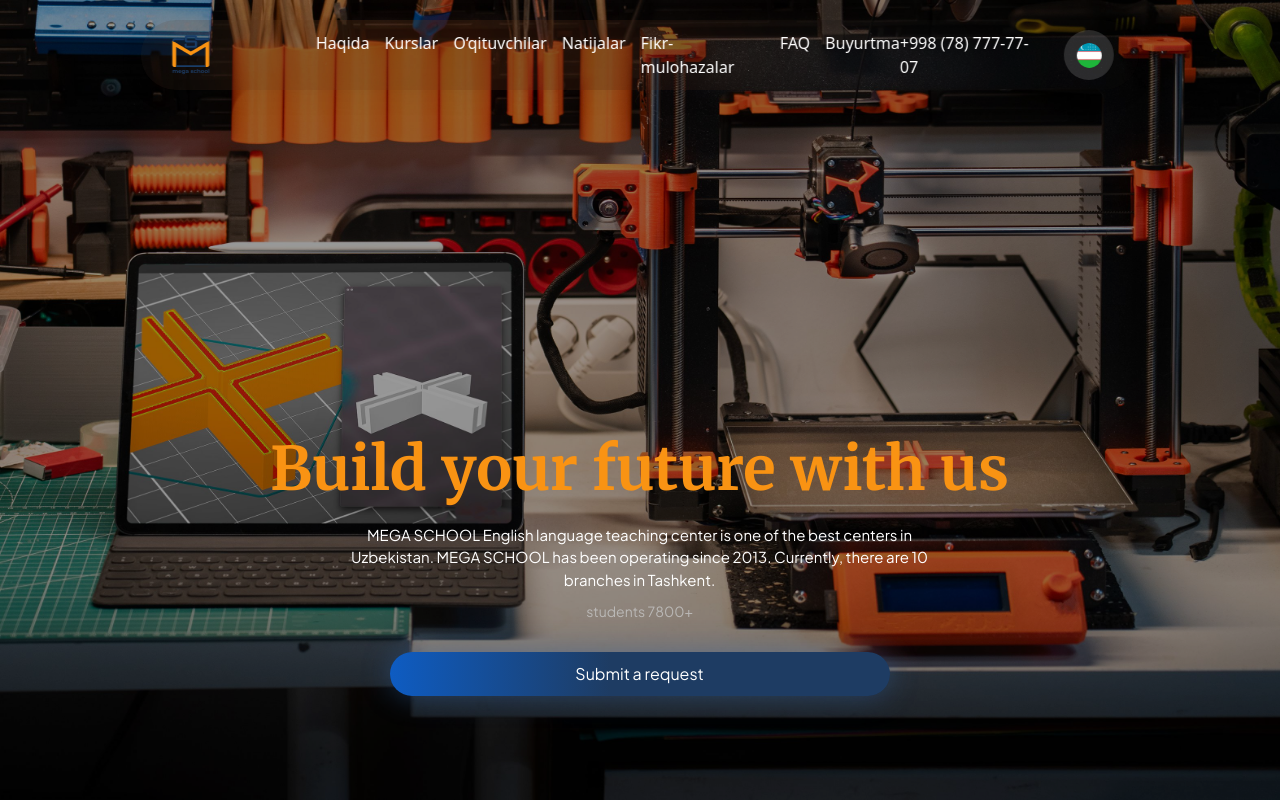
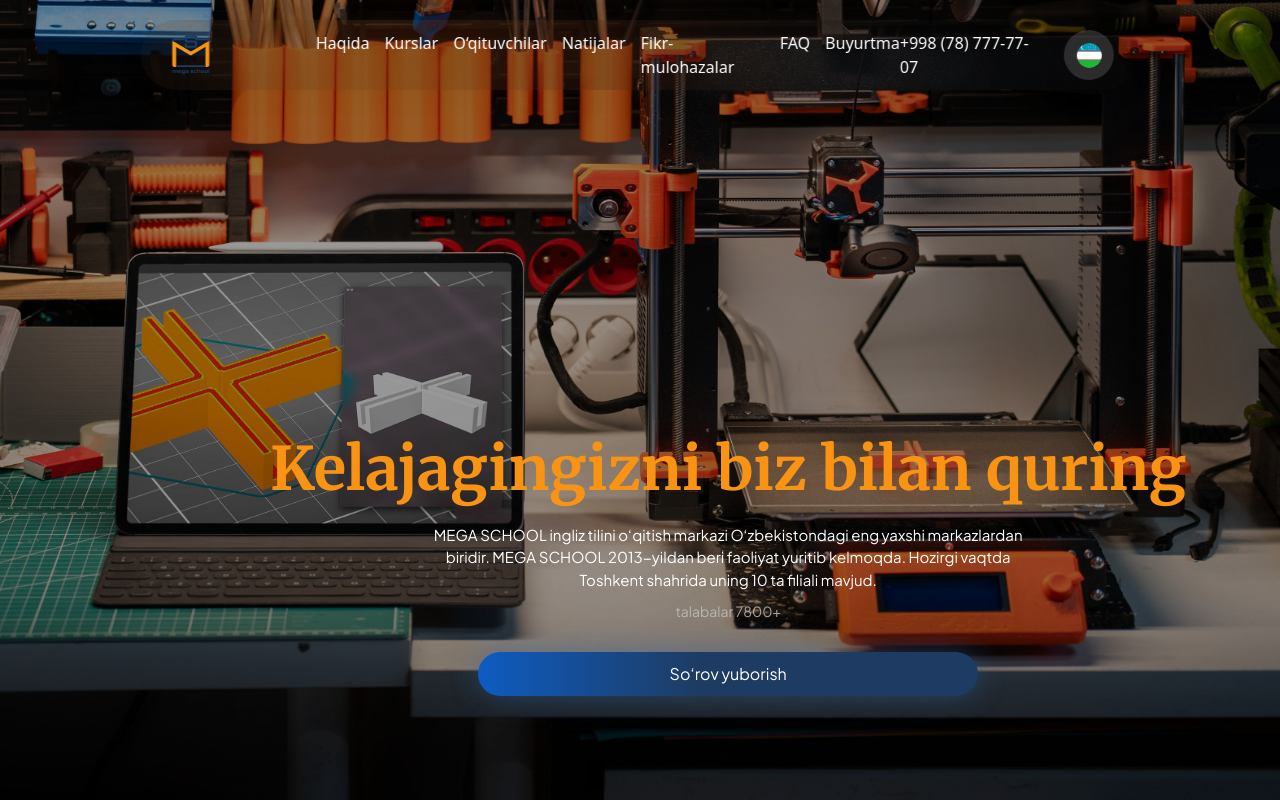
Before and after one commit to usershokhrukh/mega-school, a Next.js app: page / in a window 1280 px wide. Shown: the top 800 px of the page. Built offline with nearby package versions, Linux system fonts and the light colour scheme.

Commit message:
features/hero language changed to uzbek

```diff
--- a/src/components/hero/Hero.jsx
+++ b/src/components/hero/Hero.jsx
@@ -8,15 +8,16 @@
       <SmoothFadeAutoSlider/>
       <div className='hero__box'>
         <h1 className='hero__title'>
-          Build your future with us
+         Kelajagingizni biz bilan quring
         </h1>
         <p className='hero__subtitle'>
-          MEGA SCHOOL English language teaching center is one of the best centers in Uzbekistan. MEGA SCHOOL has been operating since 2013. Currently, there are 10 branches in Tashkent.
+          MEGA SCHOOL ingliz tilini o‘qitish markazi O‘zbekistondagi eng yaxshi markazlardan biridir. MEGA SCHOOL 2013-yildan beri faoliyat yuritib kelmoqda. Hozirgi vaqtda Toshkent shahrida uning 10 ta filiali mavjud.
         </p>
         <span className='hero__subtext'>
-          students 7800+
+          talabalar 7800+
         </span>
-        <button className='hero__submit'>Submit a request</button>
+        <button className='hero__submit'>So‘rov yuborish
+</button>
       </div>
     </div>
   )
```
